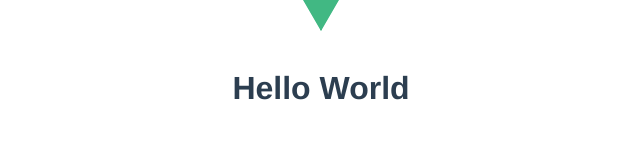
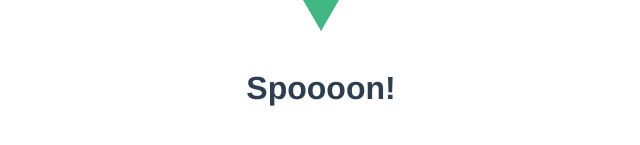
Before and after one commit to MikeTheFyke/VueTodo, a Vue app in the folder todo/: page / in a window 1280 px wide. Shown: the part 215-360 px from the top of the page, without its empty margins (319-959 px from the left). Built offline with nearby package versions, Linux system fonts and the light colour scheme.

Commit message:
Added my initial hello world

```diff
--- a/todo/src/components/HelloWorld.vue
+++ b/todo/src/components/HelloWorld.vue
@@ -1,6 +1,6 @@
 <template>
   <div class="hello">
-   <h1>Hello World</h1>
+   <h1>Spoooon!</h1>
   </div>
 </template>
 
```
